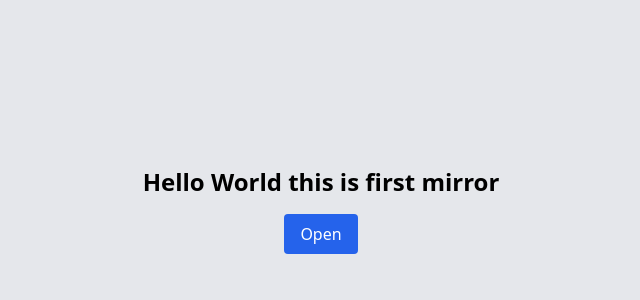
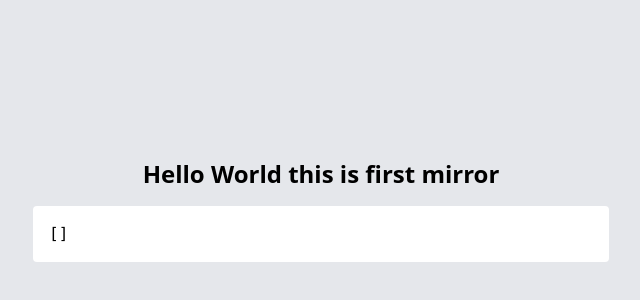
Before and after one commit to Mahdi-dmr1/first-mirror, a Next.js app: page / in a window 1280 px wide. Shown: the part 190-490 px from the top of the page, without its empty margins (319-959 px from the left). Built offline with nearby package versions, Linux system fonts and the light colour scheme.

Commit message:
Implement message handling and display received data

```diff
--- a/app/page.tsx
+++ b/app/page.tsx
@@ -1,25 +1,32 @@
 "use client"
 
+import React, { useEffect, useState } from "react";
+
 const Page = () => {
-    const sendBooleanToParent = () => {
-        if (typeof window !== 'undefined' && window.parent) {
-            window.parent.postMessage(true, '*');
-        }
-    };
+    // eslint-disable-next-line
+    const [data, setData] = useState<any[]>([]);
 
-    return(
+    useEffect(() => {
+        const handleMessage = (event: MessageEvent) => {
+            if (Array.isArray(event.data)) {
+                setData(event.data);
+            }
+        };
+
+        window.addEventListener("message", handleMessage);
+        return () => window.removeEventListener("message", handleMessage);
+    }, []);
+
+    return (
         <div className="h-dvh w-full flex justify-center items-center">
             <div className="w-full bg-gray-200 flex flex-col gap-4 justify-center h-full items-center">
                 <p className="text-2xl text-black font-semibold">Hello World this is first mirror</p>
-                <button
-                    className="px-4 py-2 bg-blue-600 text-white rounded hover:bg-blue-700 transition"
-                    onClick={sendBooleanToParent}
-                >
-                    Open
-                </button>
+                <pre className="text-black bg-white p-4 rounded w-full max-w-xl overflow-x-auto">
+                    {JSON.stringify(data, null, 2)}
+                </pre>
             </div>
         </div>
-    )
-}
+    );
+};
 
 export default Page;
```
